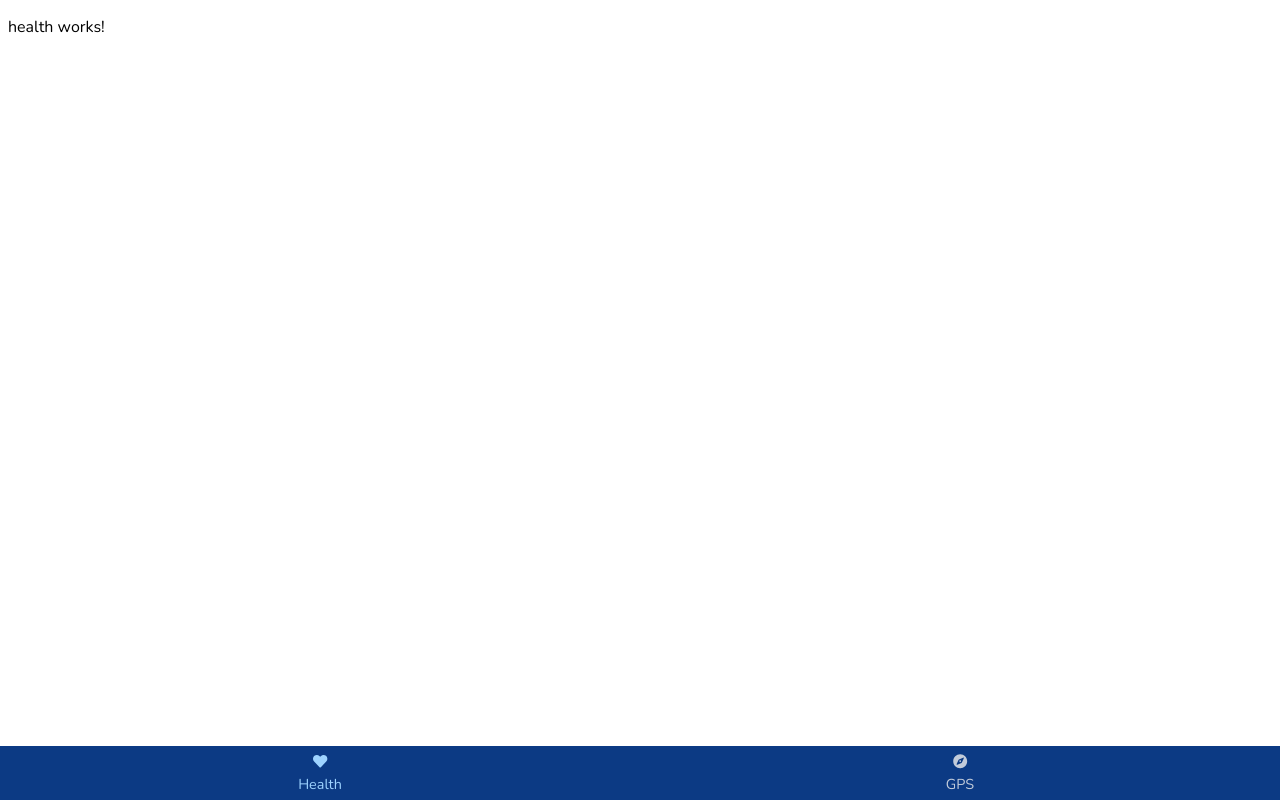
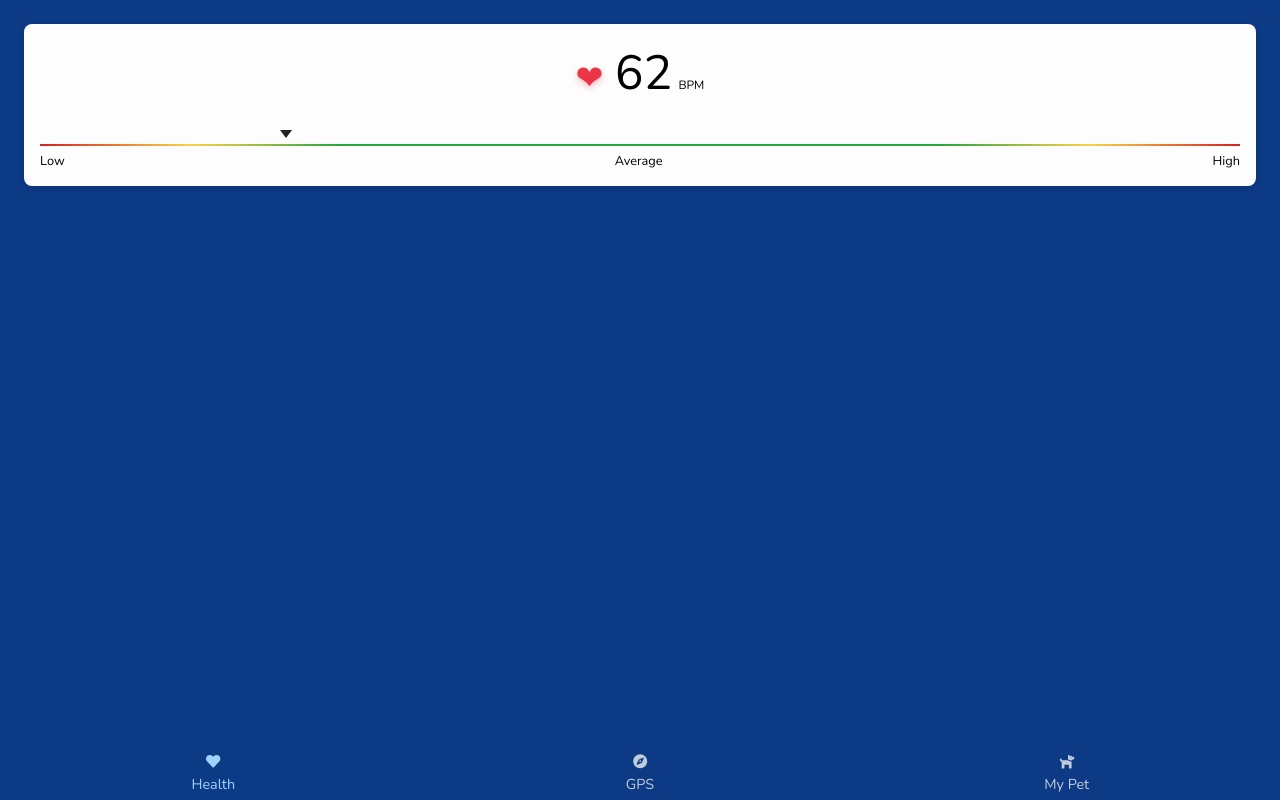
Before and after one commit to JamesAdmiral/pet-tracker, an Angular app: page /health in a window 1280 px wide. Built offline with nearby package versions, Linux system fonts and the light colour scheme.

Commit message:
Add heart rate UI

```diff
--- a/src/app/app-routing.module.ts
+++ b/src/app/app-routing.module.ts
@@ -2,11 +2,13 @@ import { NgModule } from '@angular/core';
 import { RouterModule, Routes } from '@angular/router';
 import { HealthComponent } from './health/health.component';
 import { GpsComponent } from './gps/gps.component';
+import { MyPetComponent } from './my-pet/my-pet.component';
 
 const routes: Routes = [
   { path: '', pathMatch: 'full', redirectTo: 'health' },
   { path: 'health', component: HealthComponent },
   { path: 'gps', component: GpsComponent },
+  { path: 'my-pet', component: MyPetComponent }
 ];
 
 @NgModule({
--- a/src/app/app.component.html
+++ b/src/app/app.component.html
@@ -1,4 +1,7 @@
-<router-outlet></router-outlet>
+
+<main>
+  <router-outlet></router-outlet>
+</main>
 
 <nav>
   <div
@@ -17,4 +20,12 @@
     <fa-icon class="fas" [icon]="icons.gps"></fa-icon>
     GPS
   </div>
+  <div
+    class="nav-item"
+    [routerLink]="['/my-pet']"
+    [class.active]="activeUrl === '/my-pet'"
+  >
+    <fa-icon class="fas" [icon]="icons.pet"></fa-icon>
+    My Pet
+  </div>
 </nav>
--- a/src/app/app.component.sass
+++ b/src/app/app.component.sass
@@ -1,3 +1,6 @@
+main
+    padding: 16px
+
 nav
     background: #0c3a84
     display: flex
--- a/src/app/app.component.ts
+++ b/src/app/app.component.ts
@@ -1,6 +1,6 @@
 import { Component } from '@angular/core';
 import { NavigationEnd, Router } from '@angular/router';
-import { faHeart, faCompass } from '@fortawesome/free-solid-svg-icons';
+import { faHeart, faCompass, faDog } from '@fortawesome/free-solid-svg-icons';
 
 @Component({
   selector: 'app-root',
@@ -13,6 +13,7 @@ export class AppComponent {
   icons = {
     health: faHeart,
     gps: faCompass,
+    pet: faDog
   };
 
   constructor(private router: Router) {
--- a/src/app/app.module.ts
+++ b/src/app/app.module.ts
@@ -6,12 +6,14 @@ import { AppComponent } from './app.component';
 import { HealthComponent } from './health/health.component';
 import { GpsComponent } from './gps/gps.component';
 import { FontAwesomeModule } from '@fortawesome/angular-fontawesome';
+import { MyPetComponent } from './my-pet/my-pet.component';
 
 @NgModule({
   declarations: [
     AppComponent,
     HealthComponent,
-    GpsComponent
+    GpsComponent,
+    MyPetComponent
   ],
   imports: [
     BrowserModule,
--- a/src/app/health/health.component.html
+++ b/src/app/health/health.component.html
@@ -1 +1,20 @@
-<p>health works!</p>
+<section>
+    <div class="heart-rate-container">
+        <div class="heart-rate">
+            <span class="heart-icon-container">&#10084;</span> 62<span class="bpm">BPM</span>
+        </div>
+        <div class="scale-container">
+            <div class="indicator"></div>
+            <div class="scale">
+                <div class="scale-low"></div>
+                <div class="scale-average"></div>
+                <div class="scale-high"></div>
+            </div>
+            <div class="scale-labels">
+                <div>Low</div>
+                <div>Average</div>
+                <div>High</div>
+            </div>
+        </div>
+    </div>
+</section>
--- a/src/app/health/health.component.sass
+++ b/src/app/health/health.component.sass
@@ -0,0 +1,64 @@
+section
+    padding: 16px
+    border-radius: 8px
+    background: #fdfdfd
+    box-shadow: 0 2px 6px rgba(0,0,0,0.12)
+
+.heart-rate-container
+    text-align: center
+    font-size: 3rem
+
+    .heart-icon-container
+        display: inline-block
+        animation: heartbeat 1.2s ease-out infinite
+        font-size: 2rem
+        color: #eb3446
+        text-shadow: 0 2px 6px rgba(235, 52, 70, 0.32)
+
+    .bpm
+        font-size: 0.75rem
+        margin-left: 6px
+
+    .scale-container
+        margin-top: 24px
+
+        .indicator
+            width: 0px
+            border: 6px solid transparent
+            border-top: 8px solid #212121
+            margin-left: 20%
+
+        .scale
+            display: flex
+            align-items: center
+            height: 2px
+
+            .scale-low
+                height: 100%
+                flex: 1
+                background: linear-gradient(90deg, #d62222, #fad348, #28a63f)
+            .scale-average
+                height: 100%
+                flex: 2
+                background: #28a63f
+            .scale-high
+                height: 100%
+                flex: 1
+                background: linear-gradient(270deg, #d62222, #fad348, #28a63f)
+
+        .scale-labels
+            margin-top: 6px
+            display: flex
+            align-items: center
+            justify-content: space-between
+            font-size: 0.8rem
+
+@keyframes heartbeat
+    0%
+        transform: scale(1)
+    60%
+        transform: scale(1.1)
+    80%
+        transform: scale(1)
+    100%
+        transform: scale(1.05)
--- a/src/app/health/health.component.ts
+++ b/src/app/health/health.component.ts
@@ -1,4 +1,5 @@
 import { Component } from '@angular/core';
+import { faHeart } from '@fortawesome/free-solid-svg-icons';
 
 @Component({
   selector: 'app-health',
@@ -6,5 +7,7 @@ import { Component } from '@angular/core';
   styleUrls: ['./health.component.sass']
 })
 export class HealthComponent {
-
+  icons = {
+    heart: faHeart
+  }
 }
--- /dev/null
+++ b/src/app/my-pet/my-pet.component.html
@@ -0,0 +1 @@
+<p>my-pet works!</p>
--- a/src/styles.sass
+++ b/src/styles.sass
@@ -1,3 +1,4 @@
 /* You can add global styles to this file, and also import other style files */
 html
+    background: #0c3a84
     font-family: 'Nunito', sans-serif
```
Also changed, not shown: src/app/my-pet/my-pet.component.ts (added, +10 -0 lines), src/app/my-pet/my-pet.component.sass (added), 1 other file (tests, documents, lock files or other folders).
